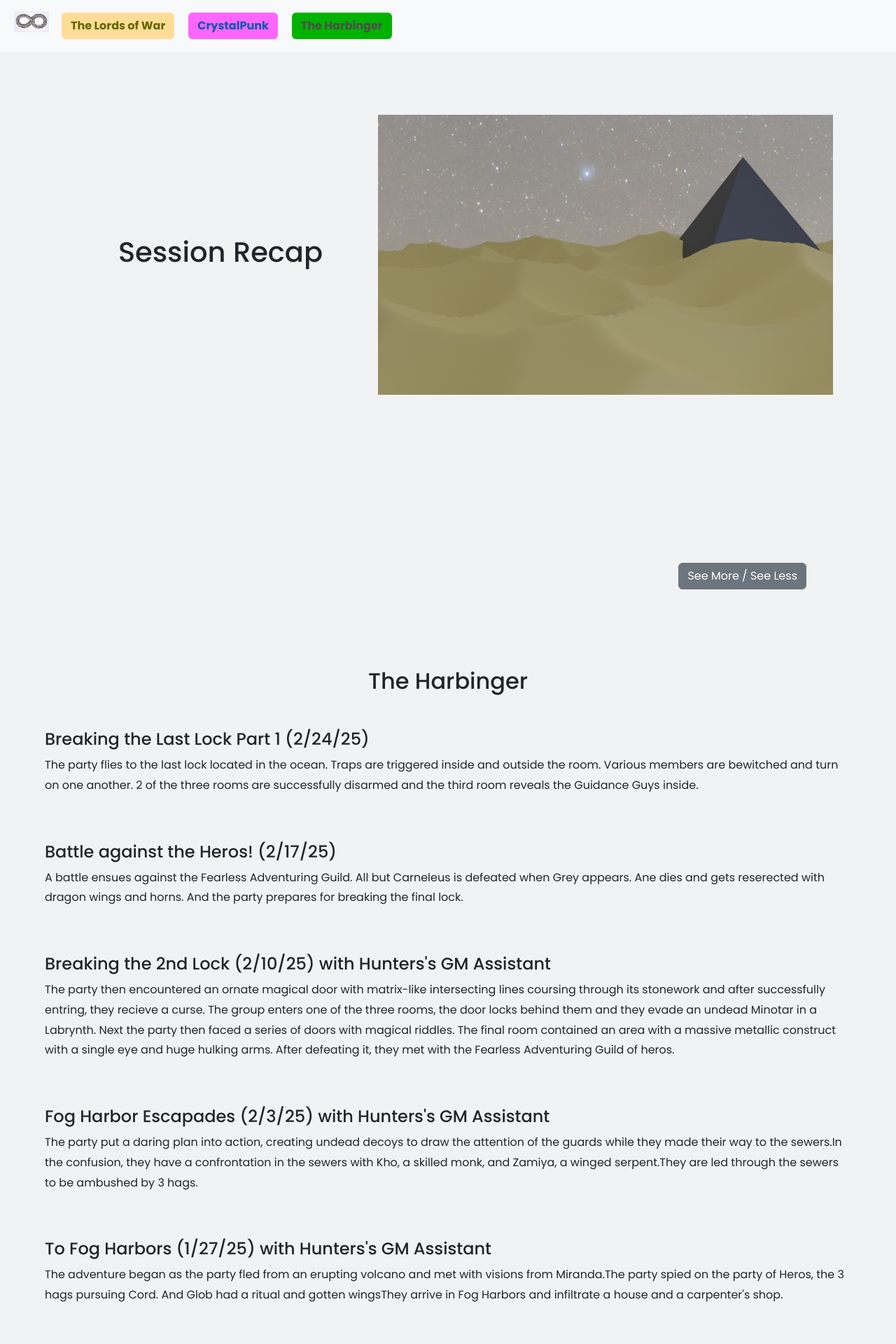
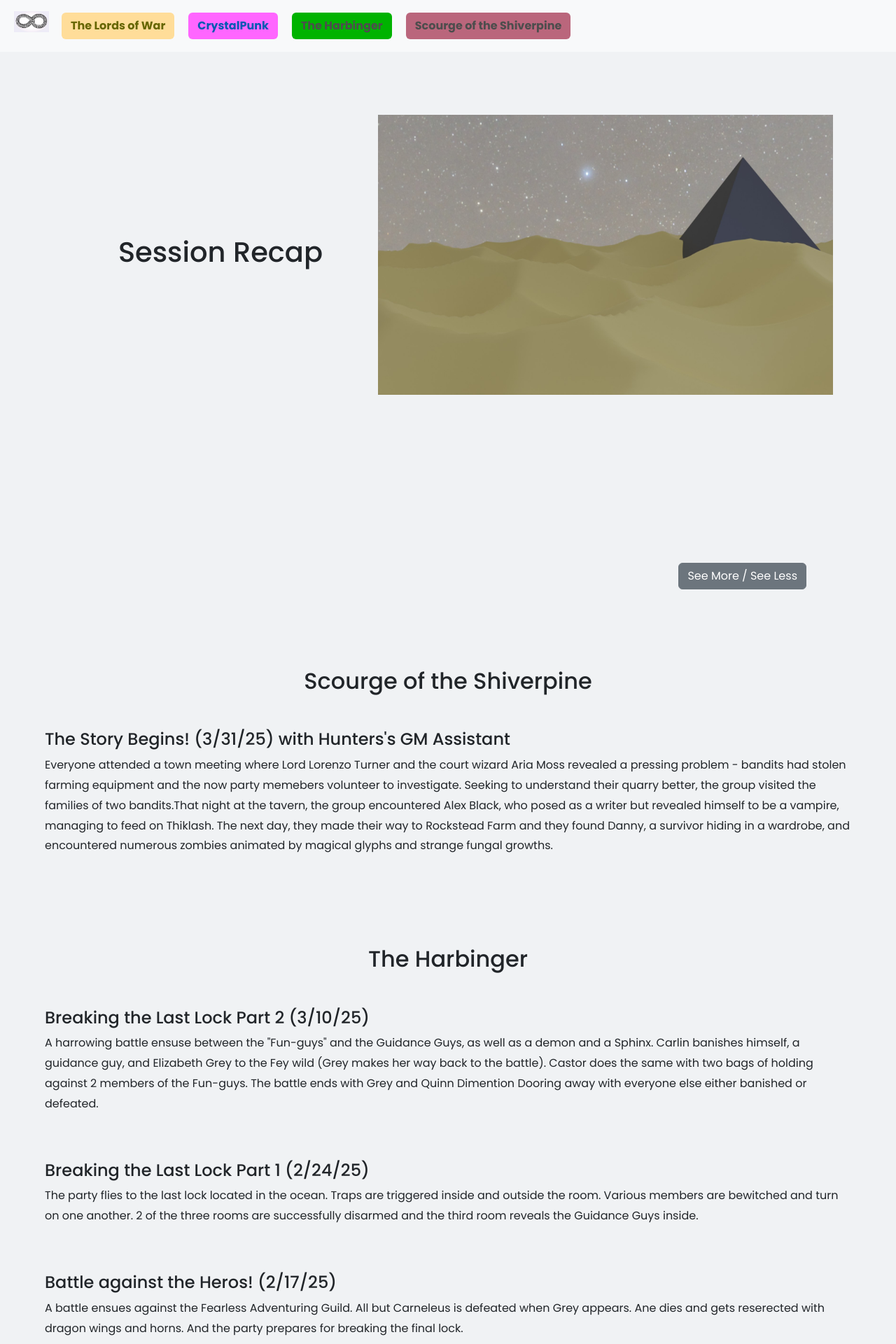
Before and after one commit to patrickhilmoe/groupstorytelling, a React (Vite) app: page / in a window 1280 px wide. Shown: the top 1920 px of the page at 70% size. Built offline with nearby package versions, Linux system fonts and the light colour scheme.

Commit message:
march 2025 stories

```diff
--- a/src/components/header.jsx
+++ b/src/components/header.jsx
@@ -36,6 +36,11 @@ export function Header() {
                   The Harbinger
                 </a>
               </li>
+              <li className="nav-item">
+                <a href="#scourge" className="btn ssbtn">
+                  Scourge of the Shiverpine
+                </a>
+              </li>
             </ul>
           </div>
         </div>
--- a/src/components/mainpage.jsx
+++ b/src/components/mainpage.jsx
@@ -59,6 +59,52 @@ export function MainPage() {
             </button>
           </div>
 
+          <p id="scourge"></p>
+          <br />
+          <br />
+          <br />
+          <br />
+          <h2 className="centerheader">Scourge of the Shiverpine</h2>
+
+          <section className="story">
+            <h4>The Story Begins! (3/31/25) with Hunters's GM Assistant</h4>
+            <p>
+              <span className={toggle}>
+                In the small farming town of Walden, a diverse group of
+                adventurers found themselves drawn together by circumstance.
+                ThikLash, a serpentine humanoid devoted to the goddess Zemiah,
+                spent his time foraging in the forest and preaching to locals
+                about his deity. Meanwhile, Howie, a halfling with dreams of
+                sailing, attempted to recruit crew members at the local tavern,
+                while Zepher demonstrated kindness by giving rabbits to a
+                struggling family. The town's sole tavern became their meeting
+                point, where they also encountered Dane, who had awakened in a
+                nearby ditch, and Willy Ham, a mysterious figure taking notes
+                about the group's activities.
+              </span>
+              Everyone attended a town meeting where Lord Lorenzo Turner and the
+              court wizard Aria Moss revealed a pressing problem - bandits had
+              stolen farming equipment and the now party memebers volunteer to
+              investigate. Seeking to understand their quarry better, the group
+              visited the families of two bandits.
+              <span className={toggle}>
+                They met Betsy Fisher, whose son Oliver had joined the bandits,
+                and she gifted them his old fishing rod in hopes they could
+                convince him to return home. At the Collins family farm, a tense
+                confrontation with the patriarch ended in magical intervention,
+                allowing them to speak with young Charlie about his brother
+                Sean. The children gave the party Sean's stuffed pig, Oinkers,
+                as a reminder of home.
+              </span>
+              That night at the tavern, the group encountered Alex Black, who
+              posed as a writer but revealed himself to be a vampire, managing
+              to feed on Thiklash. The next day, they made their way to
+              Rockstead Farm and they found Danny, a survivor hiding in a
+              wardrobe, and encountered numerous zombies animated by magical
+              glyphs and strange fungal growths.
+            </p>
+          </section>
+
           <p id="harbinger"></p>
           <br />
           <br />
@@ -67,9 +113,20 @@ export function MainPage() {
           <h2 className="centerheader">The Harbinger</h2>
 
           <section className="story">
-            <h4>
-              Breaking the Last Lock Part 1 (2/24/25)
-            </h4>
+            <h4>Breaking the Last Lock Part 2 (3/10/25)</h4>
+            <p>
+              A harrowing battle ensuse between the "Fun-guys" and the Guidance
+              Guys, as well as a demon and a Sphinx. Carlin banishes himself, a
+              guidance guy, and Elizabeth Grey to the Fey wild (Grey makes her
+              way back to the battle). Castor does the same with two bags of
+              holding against 2 members of the Fun-guys. The battle ends with
+              Grey and Quinn Dimention Dooring away with everyone else either
+              banished or defeated.
+            </p>
+          </section>
+
+          <section className="story">
+            <h4>Breaking the Last Lock Part 1 (2/24/25)</h4>
             <p>
               The party flies to the last lock located in the ocean. Traps are
               triggered inside and outside the room. Various members are
@@ -282,6 +339,20 @@ export function MainPage() {
           <br />
           <br />
           <h2 className="centerheader">Crystalpunk</h2>
+
+          <section className="story">
+            <h4>Investigating Missing Person</h4>
+            <p>
+              The crew starts at a bar before taking on their next job and
+              decide to pursue a missing man. They meet with the father and they
+              investigate the son's apartment, afterwards the club he as seen
+              last. After chaos in the club they speak with a woman who saw him
+              last and they are attacked by thugs outside the club. After
+              defeating them, the crew is led to the missing son and
+              successfully extract him from the soul draining facility he was
+              held in.
+            </p>
+          </section>
 
           <section className="story">
             <h4>Death Race (12/2/24)</h4>
--- a/src/index.css
+++ b/src/index.css
@@ -146,6 +146,14 @@ body {
   font-weight: bold;
 }
 
+.ssbtn {
+  background-color: #ba667c;
+  margin: 10px;
+  color: #4d4d4d;
+  font-size: 16px;
+  font-weight: bold;
+}
+
 .centerheader {
   text-align: center;
 }
```
Also changed, not shown: 1 other file (tests, documents, lock files or other folders).
